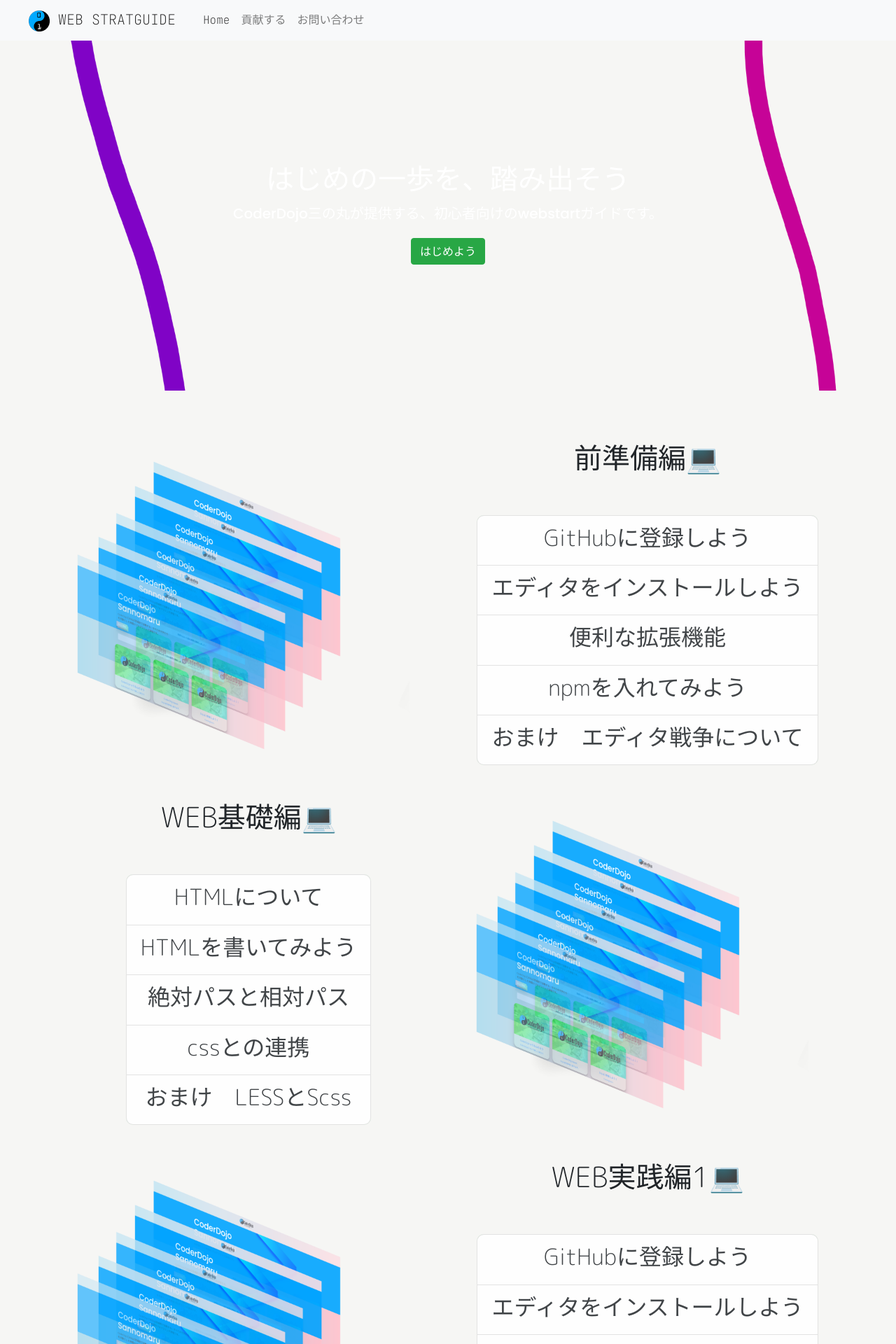
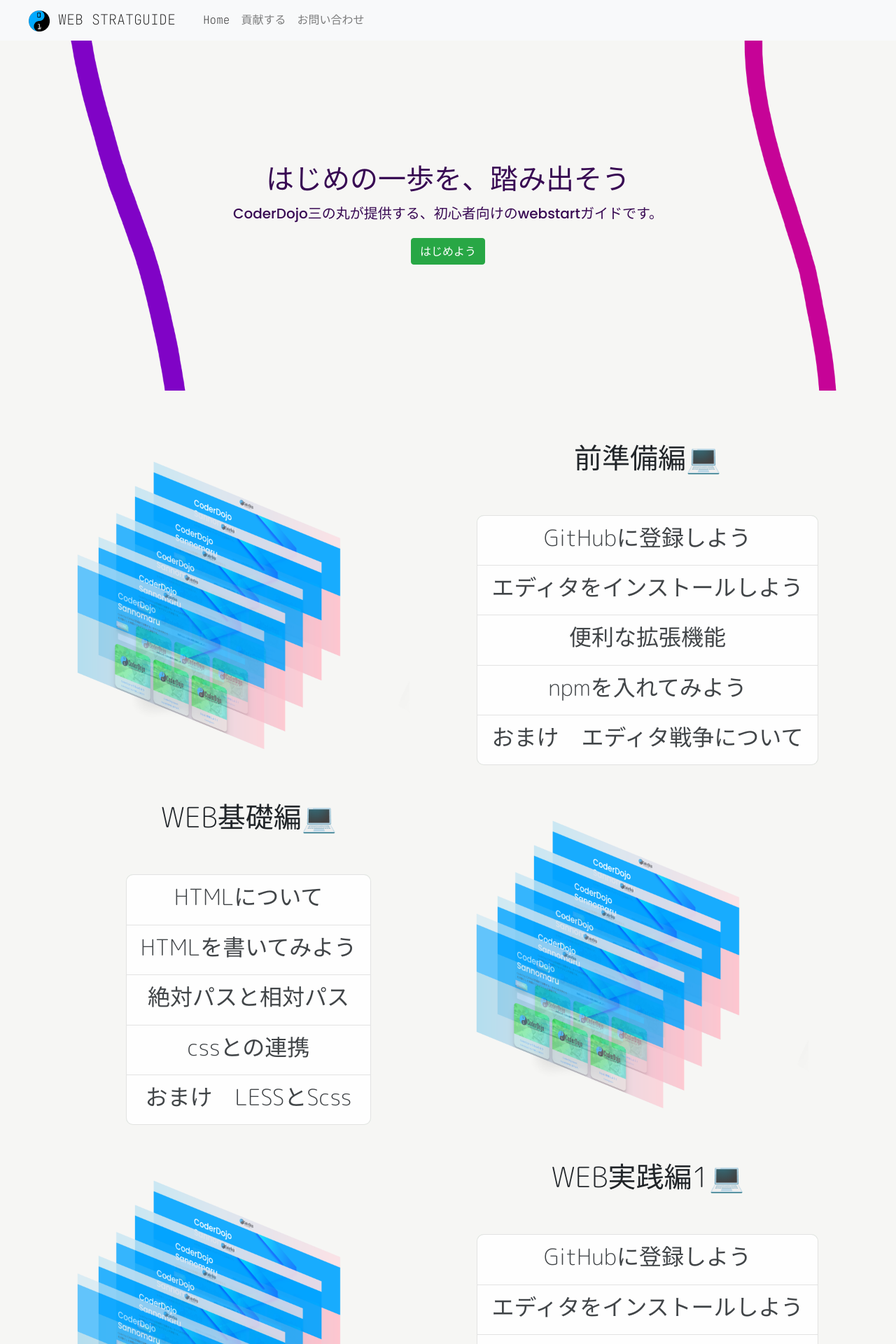
Before and after one commit to startguide/startguide.jp, a Jekyll site: the page built from index.html, in a window 1280 px wide. Shown: the top 1920 px of the page at 70% size. Built offline with Jekyll 4.4.1, drawn with Linux system fonts in a browser that asks for light colours.

Commit message:
add color

```diff
--- a/css/stylees.css
+++ b/css/stylees.css
@@ -264,3 +264,6 @@
 .call{
   padding-top:100px;
 }
+.red{
+  color:#380953;
+}
--- a/index.html
+++ b/index.html
@@ -21,10 +21,10 @@
   <!--上部バナー-->
   <div class="jumbotron">
     <div class="container">
-      <h1 class="col-12 tops title call">
+      <h1 class="col-12 tops title call red">
         はじめの一歩を、踏み出そう
       </h1>
-      <p class="lead col-md-12  title tops">
+      <p class="lead col-md-12  title tops red">
         CoderDojo三の丸が提供する、初心者向けのwebstartガイドです。
       </p>
   <div class="row">
```
